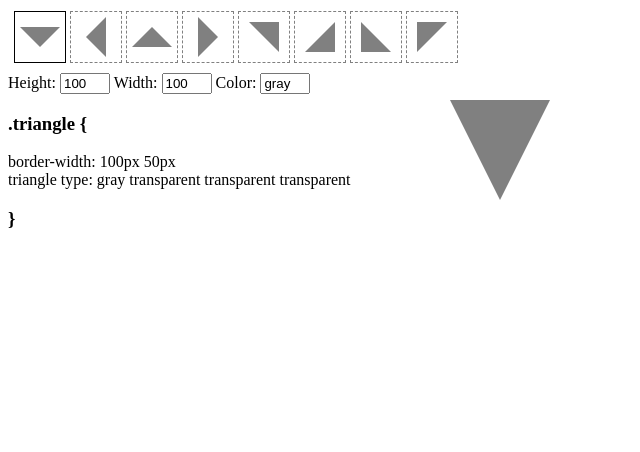
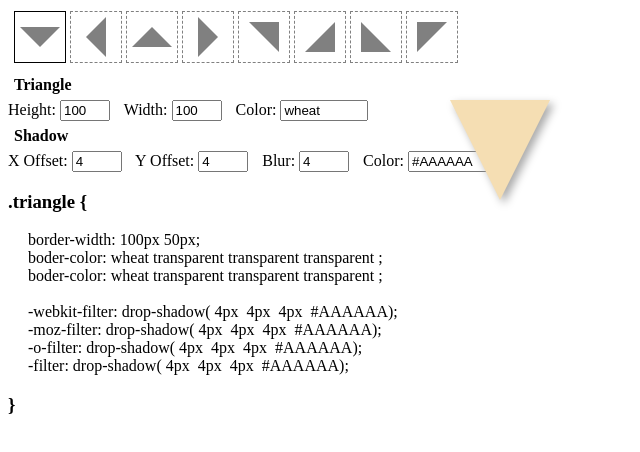
Before and after one commit to jacktandrew/triangle, a plain HTML site: page selector3.html in a window 1280 px wide. Shown: the whole page, without its empty margins (0-640 px from the left). Drawn offline with Linux system fonts and the light colour scheme.

Commit message:
add shadow generator

```diff
--- a/selector3.html
+++ b/selector3.html
@@ -10,18 +10,23 @@
 	<script src="knockout.js"></script>
 	<script src="jquery.min.js"></script>
 <style>
-
+.group:before, .group:after {content:""; display:table;}
+.group:after {clear:both;}
 section {float: left;}
 ul {margin: 3px; padding: 3px;}
 h4 {margin: 3px; padding: 3px;}
 .type {margin: 20px 0 0;}
 .sub {width: 200px;}
 .color, .shadow_color, .border_color {width: 100px;}
-input {width: 42px;}
+input[type=radio] {height: 50px; width: 50px; opacity: 0; display:
+  inline-block; position: absolute; top: -5px; left: -5px; z-index: 100;}
+input {width: 42px; margin-right: 10px;}
+input[type=text] {width: 80px;}
 li.box {display: inline-block; border: 1px dashed gray; padding: 5px; position: relative;}
 li.active, li:hover {border: 1px solid black;}
 
 #tri_code, #bor_code {margin-left: 300px;}
+.declarations, .shadow_code {margin-left: 20px;}
 #tri_code strong, #bor_code strong {margin-left: -15px;}
 
 .___c, ._c__, .c___, .__c_, .cc__, ._cc_, .__cc, .c__c, #visual {
@@ -33,25 +38,16 @@ li.active, li:hover {border: 1px solid black;}
   line-height: 0;
   font-size: 0;
 }
-
 .___c {border-color: transparent transparent transparent gray; margin: 0 -10px 0 10px;}
 ._c__ {border-color: transparent gray transparent transparent; margin: 0 10px 0 -10px;}
 .c___ {border-color: gray transparent transparent transparent; margin: 10px 0 -10px 0;}
 .__c_ {border-color: transparent transparent gray transparent; margin: -10px 0 10px 0;}
-.cc__ {border-color: gray gray transparent transparent; border-width: 15px; margin: 5px;}
-._cc_ {border-color: transparent gray gray transparent; border-width: 15px; margin: 5px;}
-.__cc {border-color: transparent transparent gray gray; border-width: 15px; margin: 5px;}
-.c__c {border-color: gray transparent transparent gray; border-width: 15px; margin: 5px;}
-
+.cc__, ._cc_, .__cc, .c__c {border-width: 15px; margin: 5px;}
+.cc__ {border-color: gray gray transparent transparent;}
+._cc_ {border-color: transparent gray gray transparent;}
+.__cc {border-color: transparent transparent gray gray;}
+.c__c {border-color: gray transparent transparent gray;}
 #visual {position: absolute; top: 100px; left: 450px;}
-
-.group:before, .group:after {content:""; display:table;}
-.group:after {clear:both;}
-
-
-
-input[type=radio] {height: 50px; width: 50px; opacity: 0; display: inline-block; position: absolute; top: -5px; left: -5px; z-index: 100;}
-
 </style>
 </head>
 <body>
@@ -62,16 +58,55 @@ input[type=radio] {height: 50px; width: 50px; opacity: 0; display: inline-block;
       <div class="triangle" data-bind="attr: {class: $data}"></div>
     </li>
   </ul>
-
+<div>
+<h4>Triangle</h4>
 Height: <input type="number" data-bind='value: triHeight, valueUpdate: "afterkeydown"' />
 Width:  <input type="number" data-bind='value: triWidth, valueUpdate: "afterkeydown"' />
 Color:  <input type="text" data-bind='value: triColor, valueUpdate: "afterkeydown"' />
+</div>
+<div>
+<h4>Shadow</h4>
+X Offset: <input type="number" data-bind='value: shadowX, valueUpdate: "afterkeydown"' />
+Y Offset:  <input type="number" data-bind='value: shadowY, valueUpdate: "afterkeydown"' />
+Blur:  <input type="number" data-bind='value: shadowB, valueUpdate: "afterkeydown"' />
+Color:  <input type="text" data-bind='value: shadowC, valueUpdate: "afterkeydown"' />
+</div>
+<!--
+<div>
+<h5>Border</h5>
+</div>
+-->
 
-<div id="visual" data-bind="style: {borderColor: borColor, borderWidth: borWidth}"></div>
+
+<div id="visual" data-bind="style: {borderColor: triangleColor, borderWidth: triangleWidth, webkitFilter: shadowCode}"></div>
 <div id="code">
 <h3>.triangle {</h3>
-  <label>border-width: </label><span data-bind='text: borWidth'></span><br/>
-  <label>triangle type: </label><span data-bind='text: borColor'></span>
+  <div class="declarations">
+    <label>border-width: </label><span data-bind='text: triangleWidth'></span>;<br/>
+    <label>boder-color: </label><span data-bind='text: triangleColor'></span>;<br/>
+    <label>boder-color: </label><span data-bind='text: triangleColor'></span>;<br/>
+    <br/>
+    <label>-webkit-filter: drop-shadow(</label>
+      <span data-bind='text: shadowX'></span>px&nbsp;
+      <span data-bind='text: shadowY'></span>px&nbsp;
+      <span data-bind='text: shadowB'></span>px&nbsp;
+      <span data-bind='text: shadowC'></span>);<br/>
+    <label>-moz-filter: drop-shadow(</label>
+      <span data-bind='text: shadowX'></span>px&nbsp;
+      <span data-bind='text: shadowY'></span>px&nbsp;
+      <span data-bind='text: shadowB'></span>px&nbsp;
+      <span data-bind='text: shadowC'></span>);<br/>
+    <label>-o-filter: drop-shadow(</label>
+      <span data-bind='text: shadowX'></span>px&nbsp;
+      <span data-bind='text: shadowY'></span>px&nbsp;
+      <span data-bind='text: shadowB'></span>px&nbsp;
+      <span data-bind='text: shadowC'></span>);<br/>
+    <label>-filter: drop-shadow(</label>
+      <span data-bind='text: shadowX'></span>px&nbsp;
+      <span data-bind='text: shadowY'></span>px&nbsp;
+      <span data-bind='text: shadowB'></span>px&nbsp;
+      <span data-bind='text: shadowC'></span>);<br/>
+  </div>
 <h3>}</h3>
 </div>
 
@@ -88,16 +123,16 @@ $(function(){
 
 var viewModel = function() {
 
+    this.optionValues = ["c___","_c__","__c_","___c","cc__","_cc_","__cc","c__c"];
+    this.triColor = ko.observable("wheat");
+    this.radioOption = ko.observable("c___");
+    this.triangleColor = ko.computed(function() {
+      return triangleColor = this.radioOption().replace(/c/gi, this.triColor() + " " ).replace(/_/g, 'transparent ' )
+    }, this);
+
     this.triHeight = ko.observable("100");
     this.triWidth = ko.observable("100");
-    this.triColor = ko.observable("gray");
-    this.optionValues = ["c___","_c__","__c_","___c","cc__","_cc_","__cc","c__c"];
-    this.radioOption = ko.observable("c___");
-    this.borColor = ko.computed(function() {
-      return borColor = this.radioOption().replace(/c/gi, this.triColor() + " " ).replace(/_/g, 'transparent ' )
-    }, this);
-
-    this.borWidth = ko.computed(function() {
+    this.triangleWidth = ko.computed(function() {
       if(this.radioOption() == "___c" || this.radioOption() == "_c__") {
         return this.triHeight() / 2 + "px " + this.triWidth() + "px";
       } else if(this.radioOption() == "c___" || this.radioOption() == "__c_") {
@@ -107,6 +142,16 @@ var viewModel = function() {
       }
     }, this);
 
+
+    this.shadowX = ko.observable("4");
+    this.shadowY = ko.observable("4");
+    this.shadowB = ko.observable("4");
+    this.shadowC = ko.observable("#AAAAAA");
+    this.shadowCode = ko.computed(function() {
+      return 'drop-shadow(' + this.shadowX() + 'px ' + this.shadowY() + 'px ' + this.shadowB() + 'px ' + this.shadowC() + ')'
+      // console.log(shadowCode)
+      // return shadowCode
+    }, this);
 };
 ko.applyBindings(new viewModel());
 
```
